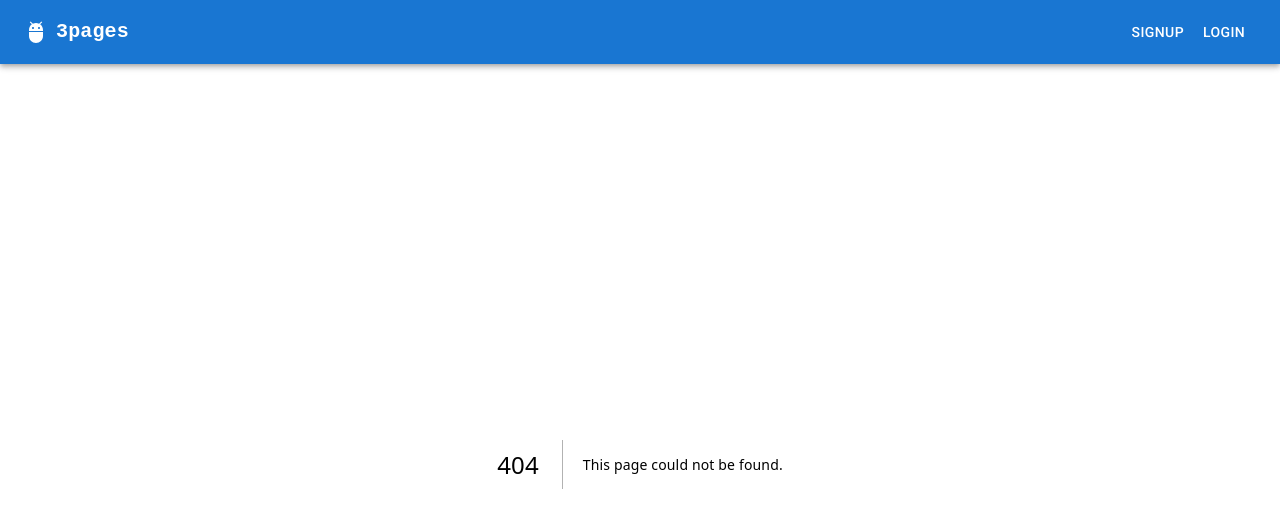
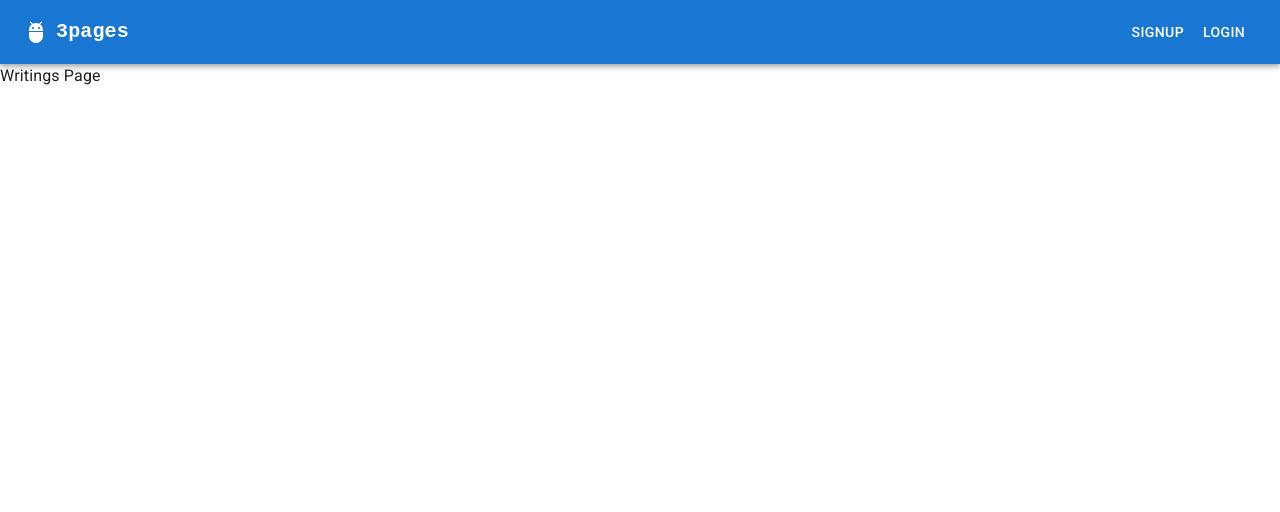
Before and after one commit to LourceDev/3pages, a Next.js app in the folder client/: page /writings in a window 1280 px wide. Before the commit this address had no page. Shown: the top 512 px of the page. Built offline with nearby package versions, Linux system fonts and the light colour scheme.

Commit message:
client: Add a dummy /writings page

```diff
--- a/client/src/components/Navbar.tsx
+++ b/client/src/components/Navbar.tsx
@@ -12,6 +12,7 @@ import Stack from "@mui/material/Stack";
 import Toolbar from "@mui/material/Toolbar";
 import Typography from "@mui/material/Typography";
 import { Dispatch } from "@reduxjs/toolkit";
+import dayjs from "dayjs";
 import NextLink from "next/link";
 import { NextRouter, useRouter } from "next/router";
 import * as React from "react";
@@ -19,8 +20,13 @@ import { useDispatch, useSelector } from "react-redux";
 
 const WEBSITE_NAME = "3pages";
 
+const today = dayjs().startOf("day");
+
 const pages = {
-  private: [{ label: "Write", url: "/writings" }],
+  private: [
+    { label: "Write", url: `/writings/${today.format("YYYY-MM-DD")}` },
+    { label: "Writings", url: "/writings" },
+  ],
   public: [
     { label: "Signup", url: "/signup" },
     { label: "Login", url: "/login" },
--- /dev/null
+++ b/client/src/pages/writings/index.tsx
@@ -0,0 +1,4 @@
+export default function Writings() {
+  // TODO: implement this page, show list of all entries
+  return <div>Writings Page</div>;
+}
```
